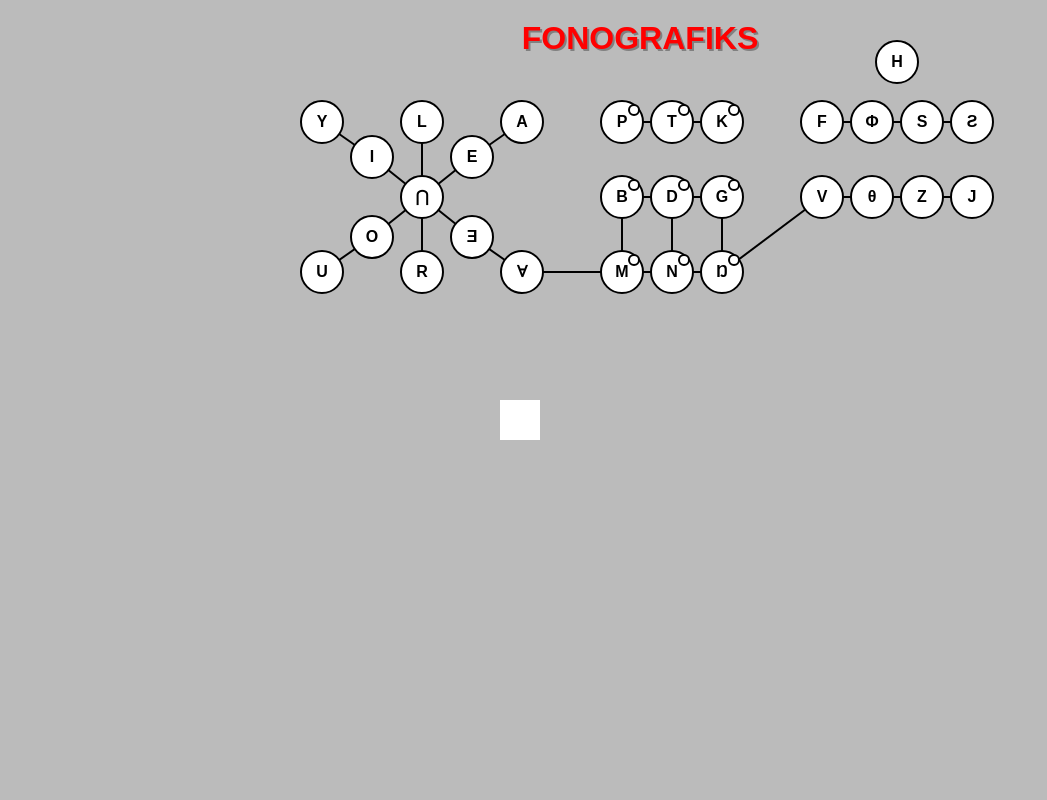
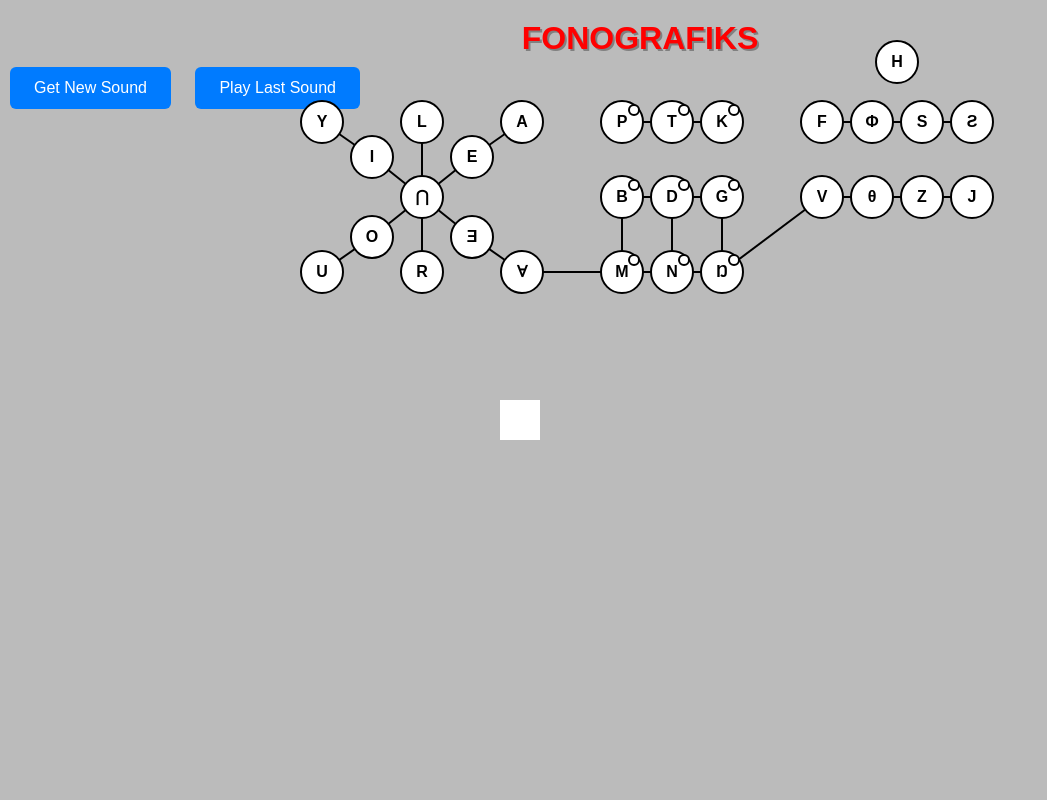
Before and after one commit to jfeinbaum/fono, a Flask app: page / in a window 1280 px wide. Shown: the whole page, without its empty margins (0-1047 px from the left). Run offline with Flask 3, Linux system fonts and the light colour scheme; parts of the project's set-up code (start-up, migrations or seed data) failed here and were passed over.

Commit message:
get random sound and play

```diff
--- a/app.py
+++ b/app.py
@@ -1,5 +1,6 @@
-from flask import Flask, render_template, jsonify, request
+from flask import Flask, render_template, jsonify, request, send_file, Response
 from init_db import create_database, database_exists, query_rows, get_database_session
+import random
 
 
 app = Flask(__name__)
@@ -9,7 +10,7 @@ if not database_exists(db_name):
     create_database(db_name)
 
 session = get_database_session(db_name)
-query_rows(session)
+rows = query_rows(session)
 
 
 
@@ -131,5 +132,25 @@ def index():
     node_tracker.__init__()
     return render_template("index.html", nodes=nodes, edges=edges)
 
+@app.route("/get-audio")
+def get_audio():
+
+    last = request.args.get('last')
+
+    while True:
+        choice = random.choice(rows)
+        path = choice.filepath
+        if path != last:
+            break
+
+    with open(path, 'rb') as f:
+        data = f.read()
+
+    # Build response manually with header
+    response = Response(data, mimetype='audio/mpeg')
+    response.headers['X-Audio-Path'] = path
+
+    return response
+
 if __name__ == "__main__":
     app.run(debug=True)
--- a/init_db.py
+++ b/init_db.py
@@ -98,5 +98,4 @@ def get_database_session(name):
 def query_rows(session):
 
     entries = session.query(Entry).limit(5).all()
-    for entry in entries:
-        print(f'ID: {entry.id}, Path: {entry.filepath}, Answer: {entry.answer}')
+    return entries
--- a/static/js/main.js
+++ b/static/js/main.js
@@ -27,6 +27,39 @@ document.addEventListener("DOMContentLoaded", () => {
         svg.appendChild(line);
     });
 });
+
+
+let audioURL = null;
+let lastPath = null;
+
+function handleNewSoundBtn() {
+  const encodedLast = lastPath ? encodeURIComponent(lastPath) : '';
+
+  fetch(`/get-audio?last=${encodedLast}`)
+    .then(response => {
+      const newPath = response.headers.get('X-Audio-Path');
+      lastPath = newPath;
+
+      return response.blob();
+    })
+    .then(blob => {
+      if (audioURL) {
+        URL.revokeObjectURL(audioURL);
+      }
+      audioURL = URL.createObjectURL(blob);
+      new Audio(audioURL).play();
+    })
+    .catch(err => console.error('Error loading audio:', err));
+}
+
+function handlePlaySoundBtn() {
+  if (audioURL) {
+    const audio = new Audio(audioURL);
+    audio.play();
+  } else {
+    console.warn("No audio loaded yet.");
+  }
+}
 
 function handleClick(el) {
     const nodeId = el.getAttribute("data-id");
--- a/templates/index.html
+++ b/templates/index.html
@@ -59,6 +59,25 @@
             left: 0;
             z-index: -1;
         }
+
+        button {
+          margin: 10px;
+          padding: 12px 24px;
+          font-size: 16px;
+          background-color: #007BFF;
+          color: white;
+          border: none;
+          border-radius: 6px;
+          cursor: pointer;
+        }
+
+        button:hover {
+          background-color: #0056b3;
+        }
+
+        .button-container {
+          margin-bottom: 40px;
+        }
     </style>
 </head>
 <body>
@@ -82,6 +101,11 @@
          style="position: fixed; top: 400px; left: 500px; background-color: white; padding: 20px;">
     </div>
 
+    <div class="button-container">
+      <button id="newSoundBtn" onclick="handleNewSoundBtn()">Get New Sound</button>
+      <button id="playBtn" onclick="handlePlaySoundBtn()">Play Last Sound</button>
+    </div>
+
 
     <script>
     window.edgeData = {{ edges | tojson }};
```
